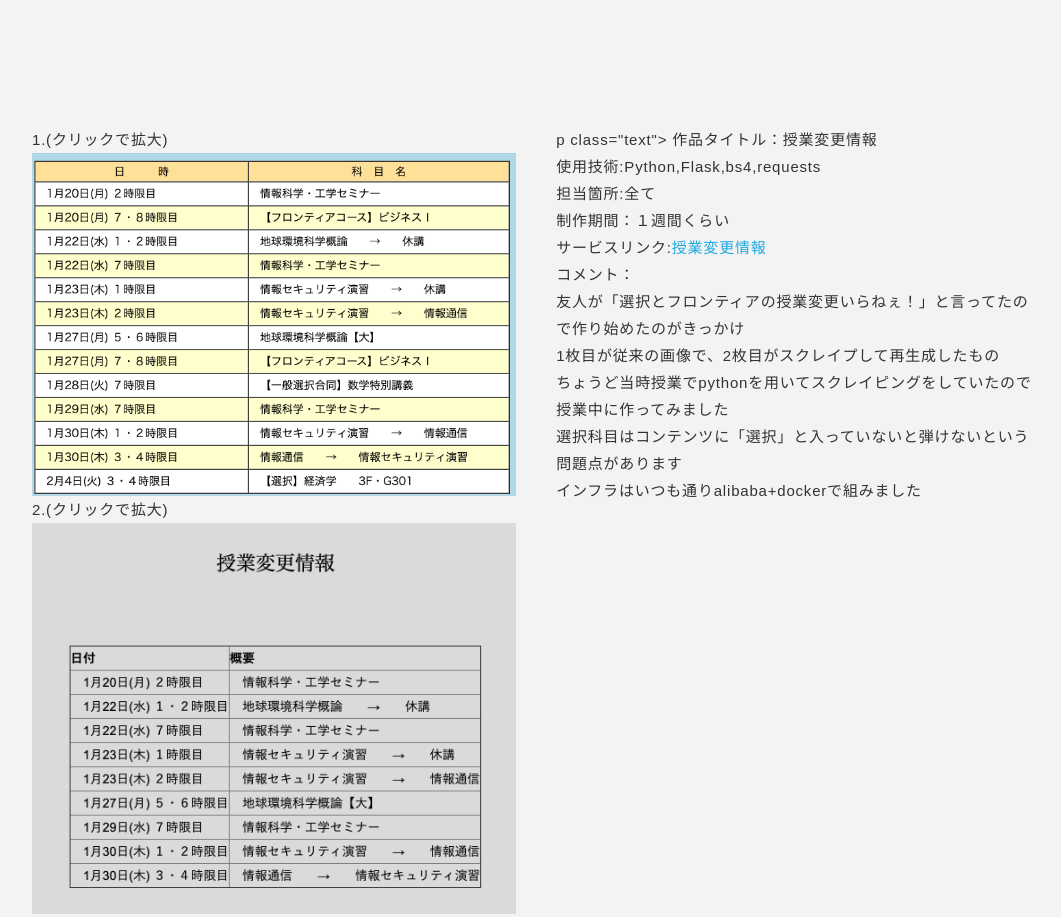
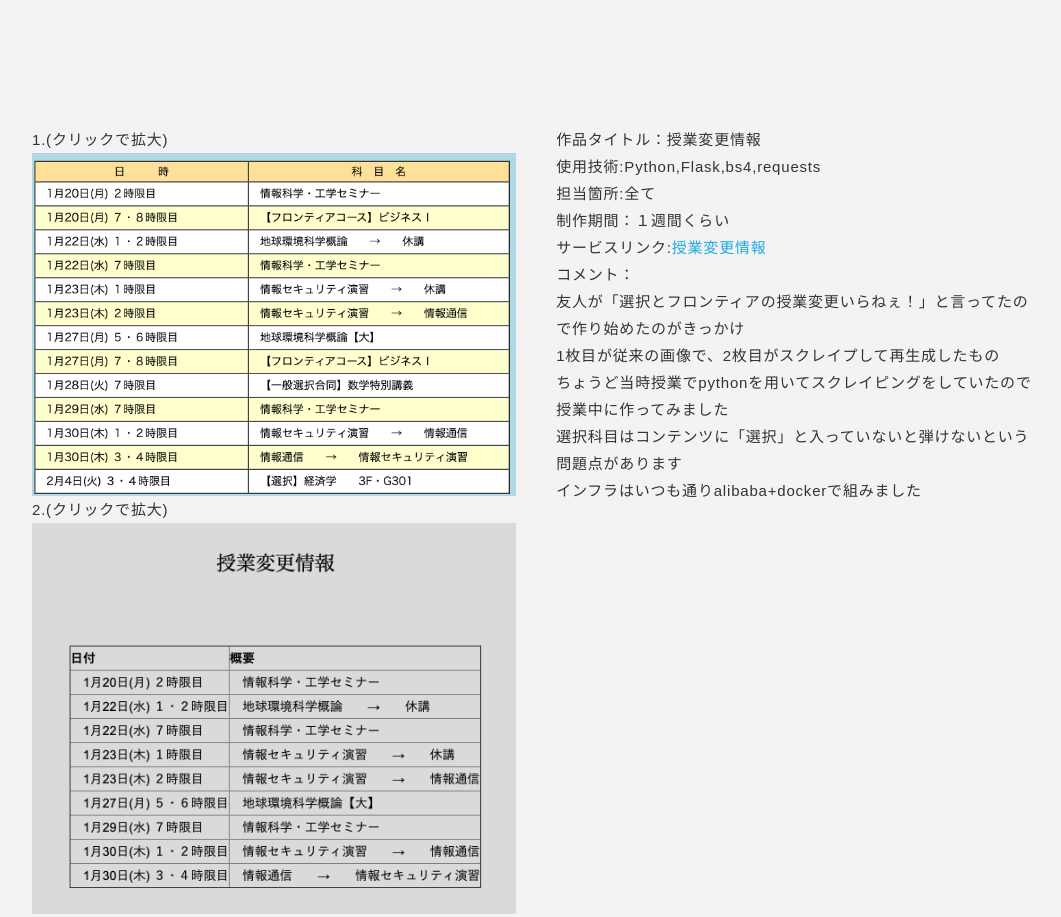
Before and after one commit to nt16145/portfolio, a plain HTML site: page index.html in a window 1280 px wide. Shown: the part 1740-2657 px from the top of the page, without its empty margins (104-1165 px from the left). Drawn offline with nearby package versions, Linux system fonts and the light colour scheme; a web font is replaced by a local one.

Commit message:
pタグ修正

```diff
--- a/index.html
+++ b/index.html
@@ -101,7 +101,7 @@
               </a>
             </div>
             <div class="two-column-desc">
-              p class="text">
+              <p class="text">
               作品タイトル：授業変更情報
               <p>使用技術:Python,Flask,bs4,requests</p>
               <p>担当箇所:全て</p>
@@ -258,7 +258,7 @@
               <h3 class="skill-desc-title">Python</h3>
               <p class="text">
                 何かを作ろうと思った時に、ライブラリが豊富で速く開発をできることが多いのでPythonで書く割合が高くなっていました。
-                <br>趣味でアプリ作るときはPythonの方がサクッと作成することができてモチベが保ちやすいと感じています(笑)
+                <br>趣味でアプリ作るときはPythonの方がサクッと作成することができてモチベーションが保ちやすいと感じています
               </p>
             </div>
           </div>
```
